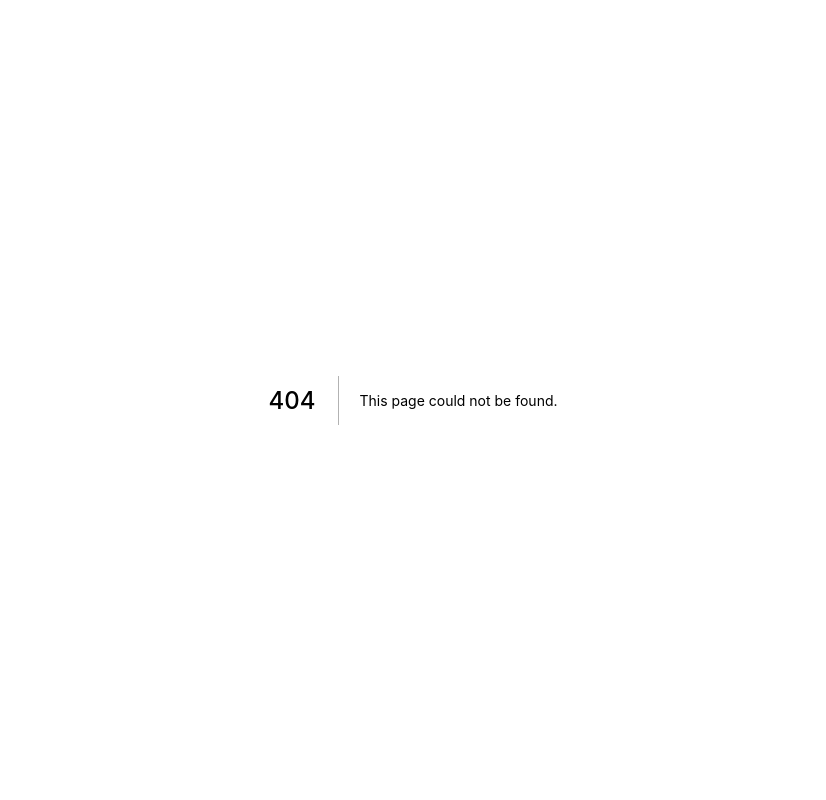
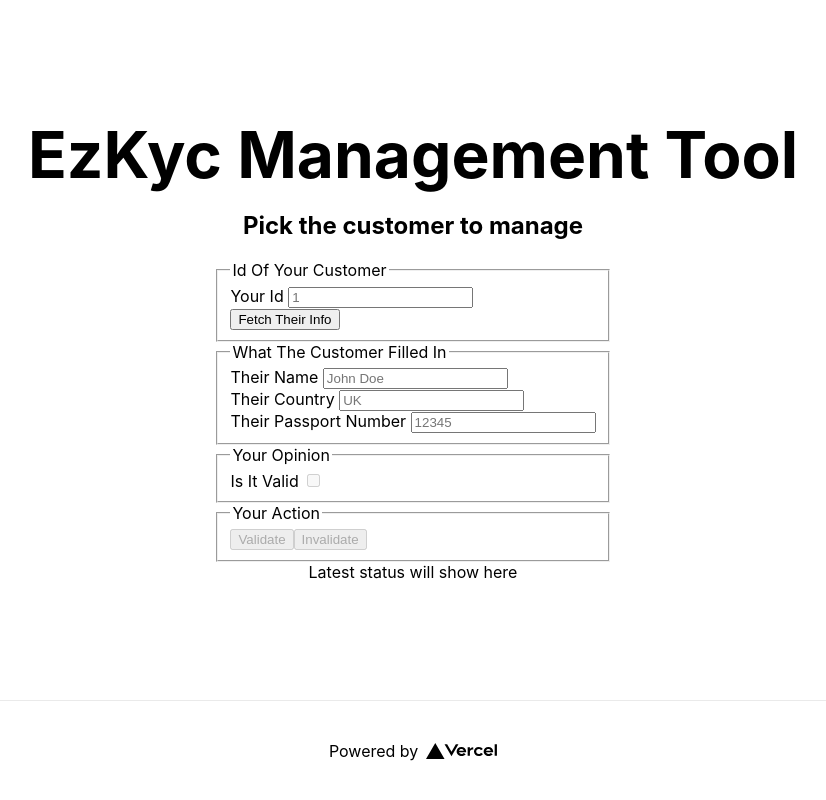
Before and after one commit to PolymeshAssociation/technical-content-examples, a Next.js app: page /manager in a window 1280 px wide. Before the commit this address had no page. Shown: the whole page, without its empty margins (227-1053 px from the left). Built offline with nearby package versions, Linux system fonts and the light colour scheme.

Commit message:
Added a page for the KYC manager to handle customers.

```diff
--- /dev/null
+++ b/pages/manager.tsx
@@ -0,0 +1,168 @@
+import Head from "next/head"
+import React, { useState } from "react"
+import styles from "../styles/Home.module.css"
+
+export default function Home() {
+  const [myInfo, setMyInfo] = useState({
+    "id": "",
+    "info": {
+      "name": "",
+      "country": "",
+      "passport": "",
+      "valid": false
+    }
+  } as object);
+
+  function setStatus(content: string) {
+    const element = document.getElementById("status") as HTMLElement
+    element.innerHTML = content
+  }
+
+  function onCustomerIdChanged(e: React.ChangeEvent<HTMLInputElement>): void {
+    setMyInfo({
+      ...myInfo,
+      "id": e.target.value
+    })
+  }
+
+  async function getCustomerInfo(): Promise<Response> {
+    const response = await fetch(`/api/kycCustomer/${myInfo["id"]}`, { "method": "GET" })
+    if (response.status == 404) {
+      setStatus("Customer not found, reload the page and enter your information")
+    } else if (response.status == 200) {
+      setStatus("Info fetched")
+      const body = await response.json()
+      console.log(body);
+      setMyInfo({
+        ...myInfo,
+        "info": body
+      })
+    } else {
+      setStatus("Something went wrong")
+    }
+    return response
+  }
+
+  async function submitGetCustomerInfo(e): Promise<void> {
+    e.preventDefault() // prevent page from submitting form
+    await getCustomerInfo()
+  }
+
+  async function sendValidInfo(valid: boolean): Promise<void> {
+    setMyInfo({
+      ...myInfo,
+      "info": {
+        ...myInfo["info"],
+        "valid": valid
+      }
+    })
+    setStatus("Submitting info")
+    const response = await fetch(`/api/kycCustomer/${myInfo["id"]}`, {
+      "method": "PATCH",
+      "body": JSON.stringify({
+        "valid": valid
+      })
+    })
+    if (response.status == 200) {
+      setStatus("Info submitted and saved")
+    } else {
+      setStatus("Something went wrong")
+      await getCustomerInfo()
+    }
+  }
+
+  async function submitValid(e: React.MouseEvent<HTMLButtonElement, MouseEvent>): Promise<void> {
+    await sendValidInfo((e.target as HTMLButtonElement).getAttribute("data-valid") === "true")
+  }
+
+  return (
+    <div className={styles.container}>
+      <Head>
+        <title>EzKyc Manager Page</title>
+        <link rel="icon" href="/favicon.ico" />
+      </Head>
+
+      <main className={styles.main}>
+        <h1 className={styles.title}>
+        EzKyc Management Tool
+        </h1>
+
+        <h2>Pick the customer to manage</h2>
+
+        <form lang="en">
+
+          <fieldset>
+            <legend>Id Of Your Customer</legend>
+
+            <div>
+              <label htmlFor="customer-id">Your Id </label>
+              <input name="id" id="customer-id" type="number" placeholder="1" value={myInfo["id"]} onChange={onCustomerIdChanged}></input>
+            </div>
+
+            <div className="submit">
+              <button className="submit customerId" onClick={submitGetCustomerInfo}>Fetch Their Info</button>
+            </div>
+
+          </fieldset>
+
+          <fieldset>
+            <legend>What The Customer Filled In</legend>
+
+            <div>
+              <label htmlFor="customer-name">Their Name </label>
+              <input name="name" id="customer-name" type="text" placeholder="John Doe" value={myInfo["info"]["name"]} readOnly={true}></input>
+            </div>
+
+            <div>
+              <label htmlFor="customer-country">Their Country </label>
+              <input name="country" id="customer-country" type="text" placeholder="UK" value={myInfo["info"]["country"]} readOnly={true}></input>
+            </div>
+
+            <div>
+              <label htmlFor="customer-passport">Their Passport Number </label>
+              <input name="passport" id="customer-passport" type="text" placeholder="12345" value={myInfo["info"]["passport"]} readOnly={true}></input>
+            </div>
+
+          </fieldset>
+
+          <fieldset>
+            <legend>Your Opinion</legend>
+
+            <div>
+              <label htmlFor="customer-valid">Is It Valid </label>
+              <input name="valid" type="checkbox" checked={myInfo["info"]["valid"]} disabled={true} ></input>
+            </div>
+
+          </fieldset>
+
+          <fieldset>
+            <legend>Your Action</legend>
+
+            <div className="submit">
+              <button className="submit" disabled={myInfo["id"] === "" || myInfo["info"]["valid"]} onClick={submitValid} data-valid="true">Validate</button>
+              <button className="submit" disabled={!(myInfo["info"]["valid"])} onClick={submitValid} data-valid="false">Invalidate</button>
+            </div>
+
+          </fieldset>
+
+        </form>
+
+        <div id="status" className={styles.status}>
+          Latest status will show here
+        </div>
+
+      </main>
+
+      <footer className={styles.footer}>
+        <a
+          href="https://vercel.com?utm_source=create-next-app&utm_medium=default-template&utm_campaign=create-next-app"
+          target="_blank"
+          rel="noopener noreferrer"
+        >
+          Powered by{' '}
+          <img src="/vercel.svg" alt="Vercel Logo" className={styles.logo} />
+        </a>
+      </footer>
+    </div>
+  )
+}
```
